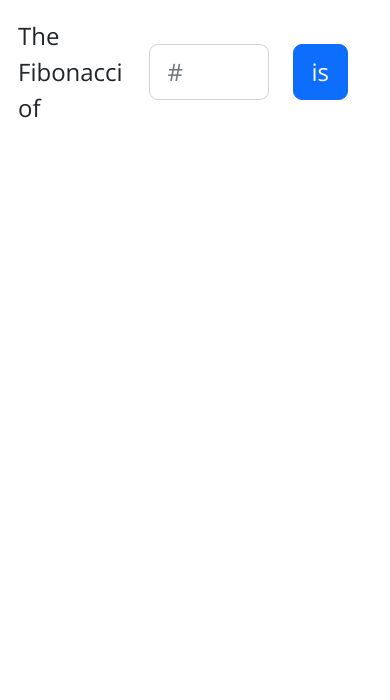
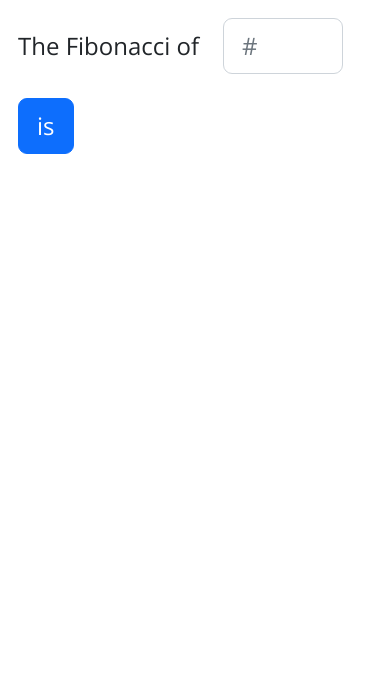
Before and after one commit to israeltechchallenge/fs-01-fibonacci-yossirise, a plain HTML site: page index.html in a window 390 px wide. Shown: the part 144-844 px from the top of the page. Drawn offline with nearby package versions, Linux system fonts and the light colour scheme.

Commit message:
Wrap flex row for small screens

```diff
--- a/index.html
+++ b/index.html
@@ -21,7 +21,7 @@
   </head>
   <body class="container my-3 my-md-5">
     <h1 class="mb-4 display-5">Fibonacci Calculator</h1>
-    <section class="calculator d-flex gap-3 align-items-center">
+    <section class="calculator d-flex flex-wrap gap-3 align-items-center">
       The Fibonacci of
       <input
         id="fibonacci-index-input"
```
